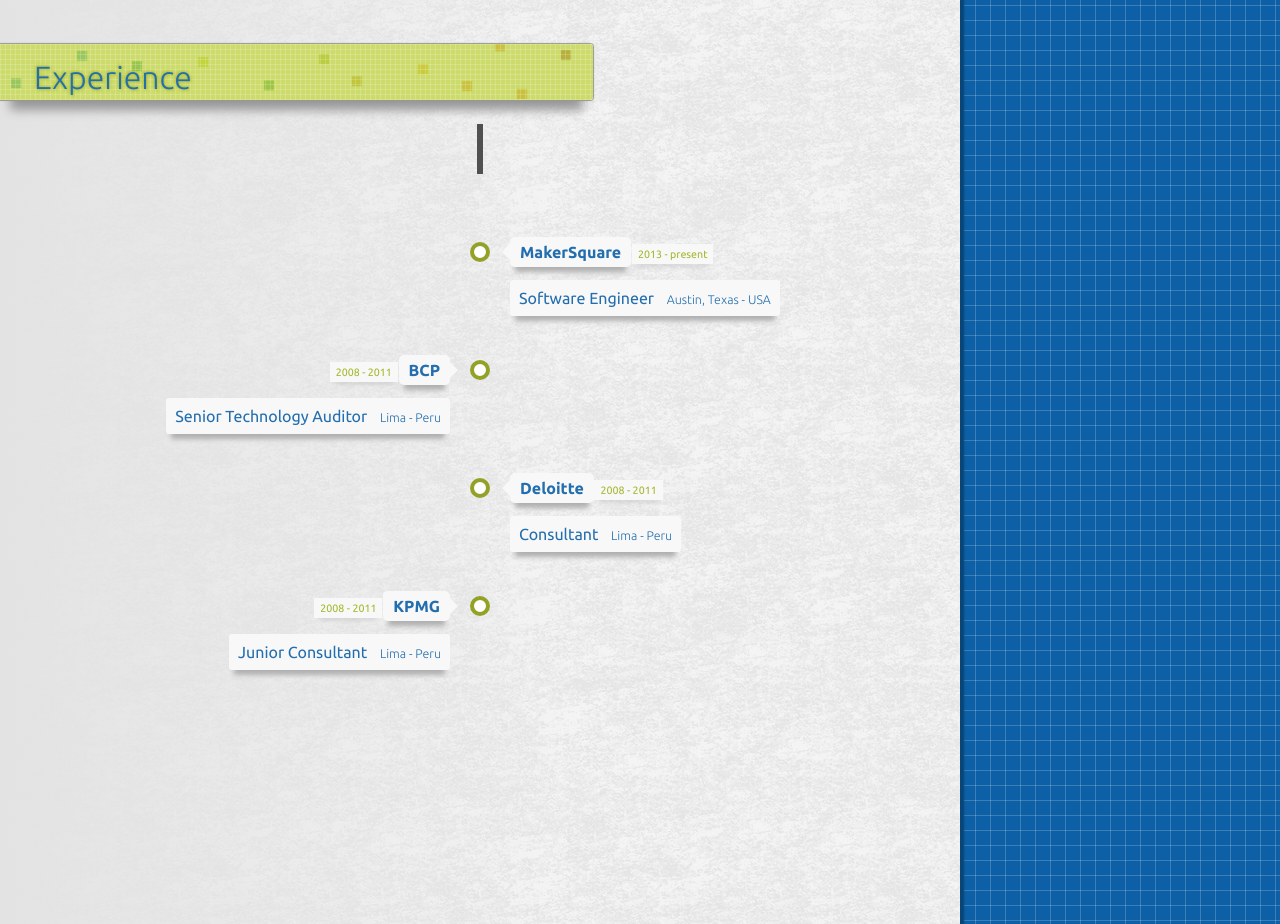
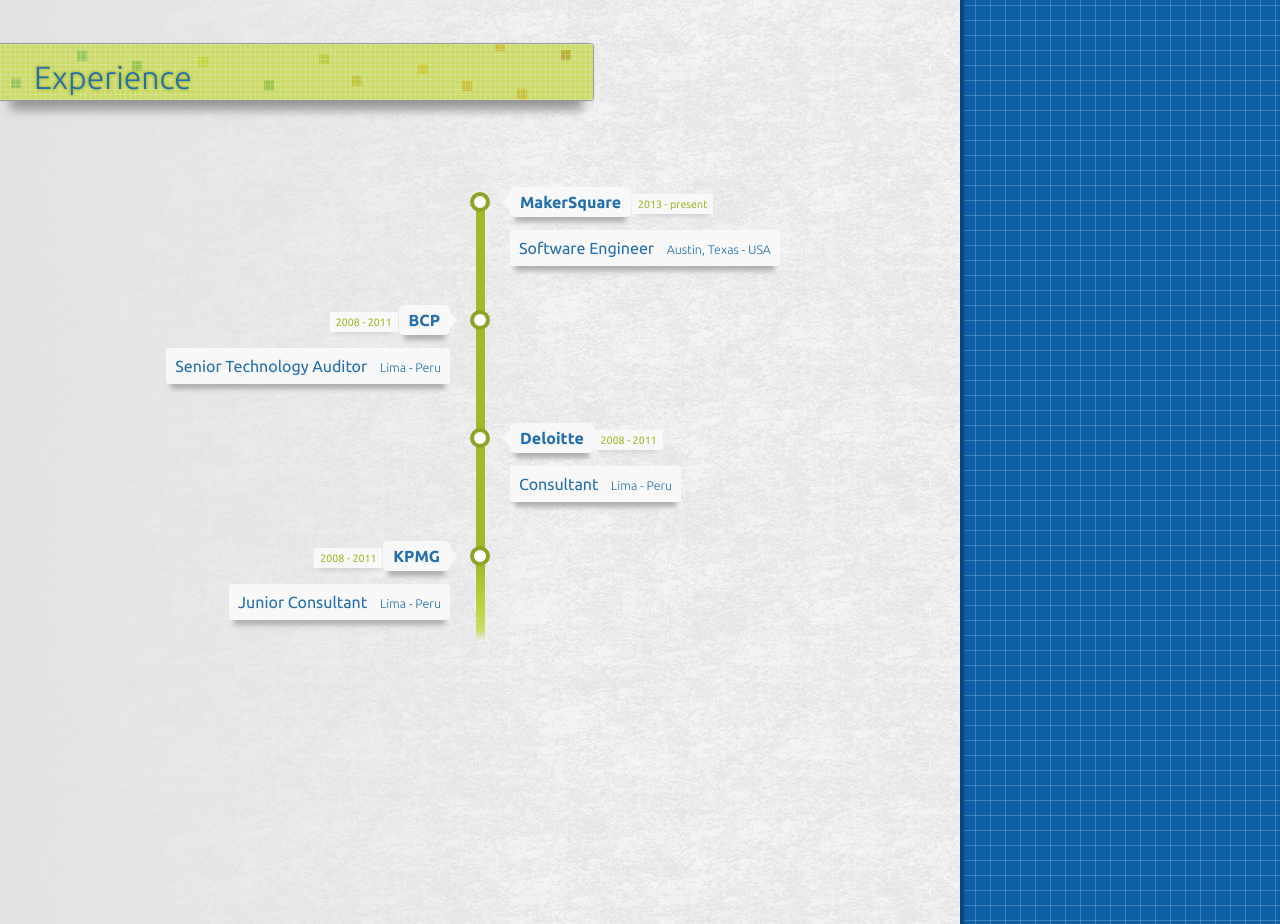
Before and after one commit to nandodrw/portfolio, a website: page index.html in a window 1280 px wide. Shown: the part 2380-3304 px from the top of the page. Drawn offline with nearby package versions, Linux system fonts and the light colour scheme.

Commit message:
add central line to experience time line

```diff
--- a/index.html
+++ b/index.html
@@ -286,7 +286,7 @@
 					<ul class="timeline">
 
 
-						<li class="top-margin-6">
+						<li class="top-margin-6 central-bullet">
 							<div class="direction-r">
 								<div class="flag-wrapper">
 									<span class="flag card-shadow-ligth">MakerSquare</span>
@@ -300,7 +300,7 @@
 						</li>
 
 
-						<li class="top-margin-6">
+						<li class="top-margin-6 central-bullet">
 							<div class="direction-l">
 								<div class="flag-wrapper">
 									<span class="time-wrapper card-shadow-ligth"><span class="time">2008 - 2011</span></span>
@@ -313,7 +313,7 @@
 							</div>
 						</li>
 
-						<li class="top-margin-6">
+						<li class="top-margin-6 central-bullet">
 							<div class="direction-r">
 								<div class="flag-wrapper">
 									<span class="flag card-shadow-ligth">Deloitte</span>
@@ -326,7 +326,7 @@
 							</div>
 						</li>
 
-						<li class="top-margin-6">
+						<li class="top-margin-6 last-bullet">
 							<div class="direction-l">
 								<div class="flag-wrapper">
 									<span class="time-wrapper card-shadow-ligth"><span class="time">2008 - 2011</span></span>
--- a/styles/main.sass
+++ b/styles/main.sass
@@ -394,26 +394,39 @@
   list-style-type: none
 
 
-.timeline:before
-  content: " "
-  display: block
-  width: 6px
-  height: 50px
-  margin: auto
-  background: rgb(80,80,80)
-  @include background-linear-gradient(("top, rgba(80,80,80,0) 0%, rgb(80,80,80) 8%, rgb(80,80,80) 92%, rgba(80,80,80,0) 100%" ))
+// .timeline:before
+//   content: " "
+//   display: block
+//   width: 6px
+//   height: 50px
+//   margin: auto
+//   background: rgb(80,80,80)
+//   @include background-linear-gradient(("top, rgba(80,80,80,0) 0%, rgb(80,80,80) 8%, rgb(80,80,80) 92%, rgba(80,80,80,0) 100%" ))
 
 .timeline li
   padding: 1em 0
 
 
-.timeline li:after
+.timeline .central-bullet:after
   content: ""
   display: block
-  height: 0
-  clear: both
-  visibility: hidden
+  height: 108px
+  width: 9px
+  background-color: darken($green-1, 10%)
+  position: absolute
+  left: 37.2%
+  margin-top: -15px
 
+.timeline .last-bullet:after
+  content: ""
+  display: block
+  height: 108px
+  width: 9px
+  @include background-linear-gradient(( darken($green-1, 10%) + ", " + $green-1 + " 40%, " + lighten($green-1, 10%) + " 60%, transparent 70%" ))
+  // background-color: darken($green-1, 10%)
+  position: absolute
+  left: 37.2%
+  margin-top: -15px
 
 .direction-l
   width: 50%
```
Also changed, not shown: index_raw.html (+4 -4 lines), dist/index.html, dist/styles/style.min.css, styles/style.css, 2 other files.
